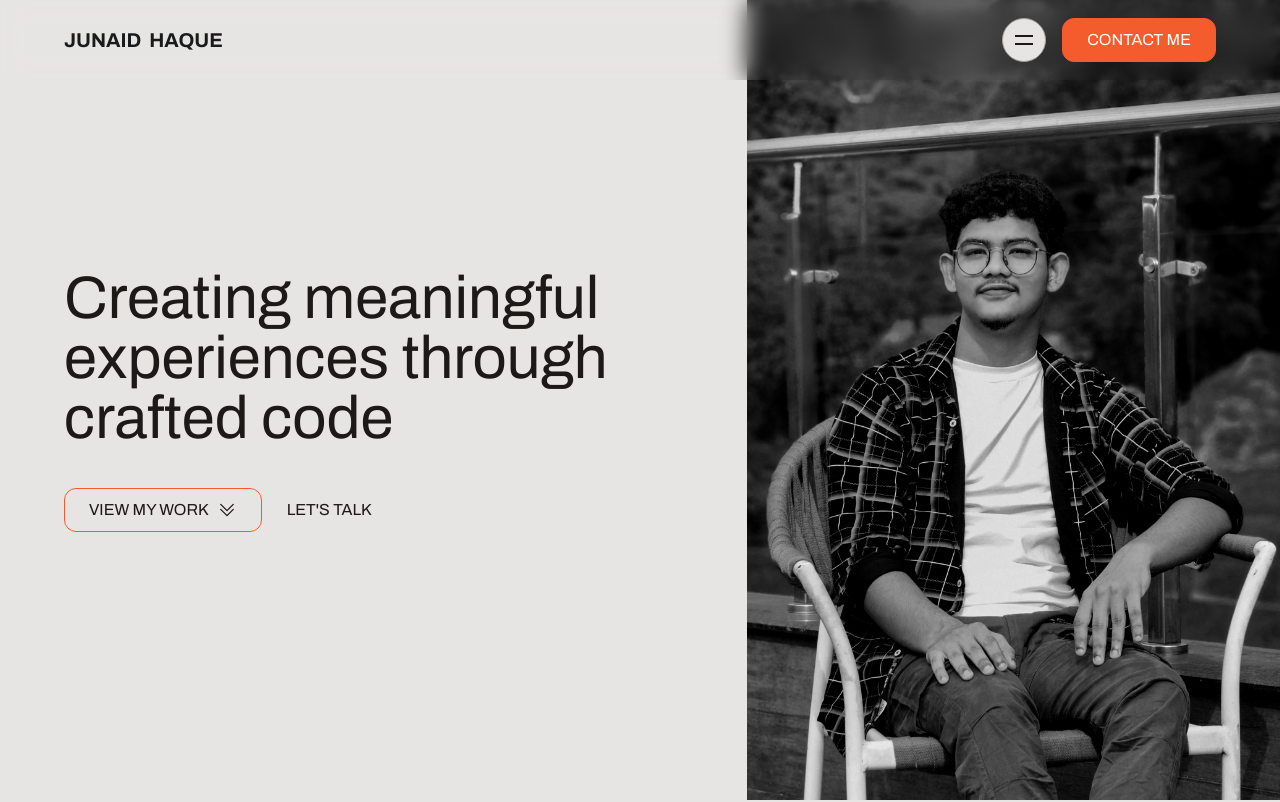
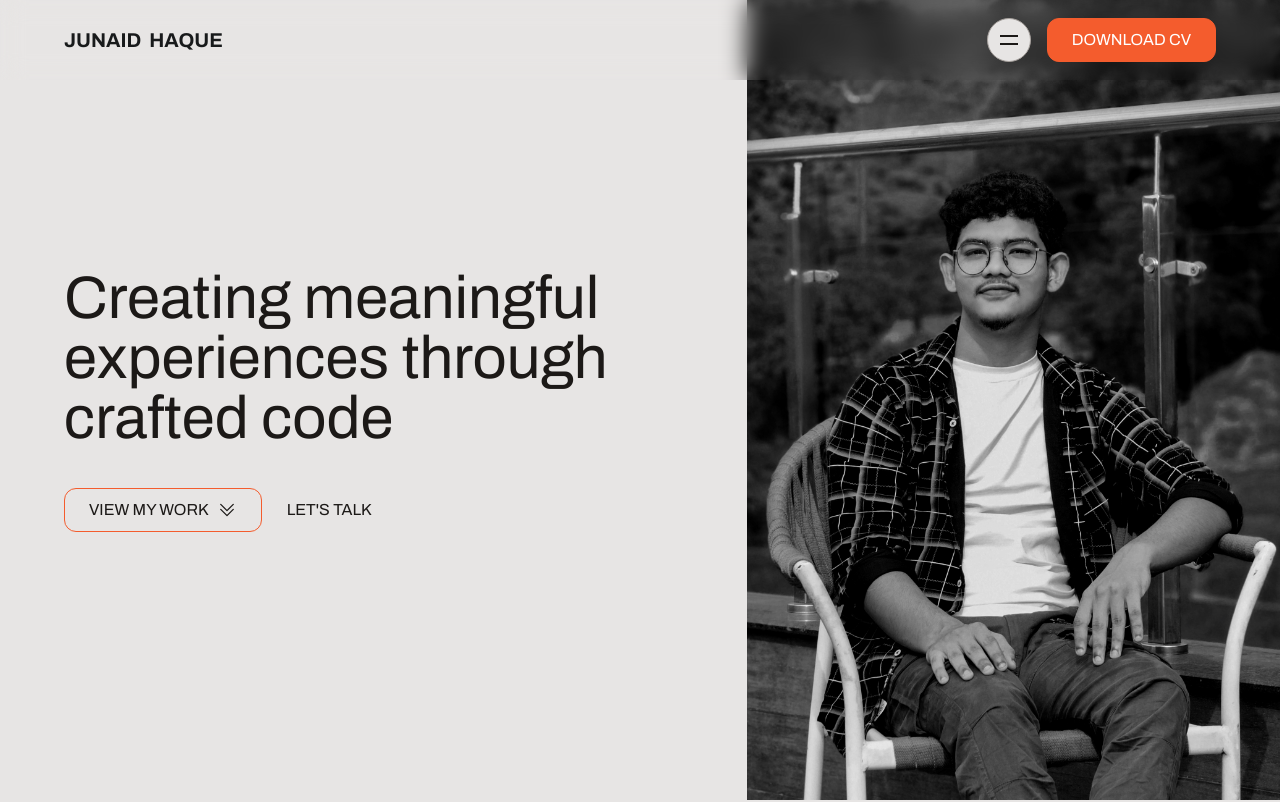
Before and after one commit to HaqueJunaid/junaid-portfolio, a Next.js app: page / in a window 1280 px wide. Shown: the top 802 px of the page. Built offline with nearby package versions, Linux system fonts and the light colour scheme.

Commit message:
Add download link for CV in Header component and include resume.pdf

```diff
--- a/src/sections/Header.tsx
+++ b/src/sections/Header.tsx
@@ -1,6 +1,7 @@
 "use client";
 import { FC } from "react";
 import Button from "@/components/Button";
+import Link from "next/link";
 
 /* eslint-disable-next-line @typescript-eslint/no-unused-vars */
 const navItems = [
@@ -81,9 +82,11 @@ const Header: FC = () => {
                   />
                 </svg>
               </div>
-              <Button varient="primary" className="hidden md:inline-flex">
-                Contact Me
-              </Button>
+              <a href="/resume.pdf" download>
+                <Button varient="primary" className="hidden md:inline-flex">
+                  Download CV
+                </Button>
+              </a>
             </div>
           </div>
         </div>
```
Also changed, not shown: 1 other file (tests, documents, lock files or other folders).
